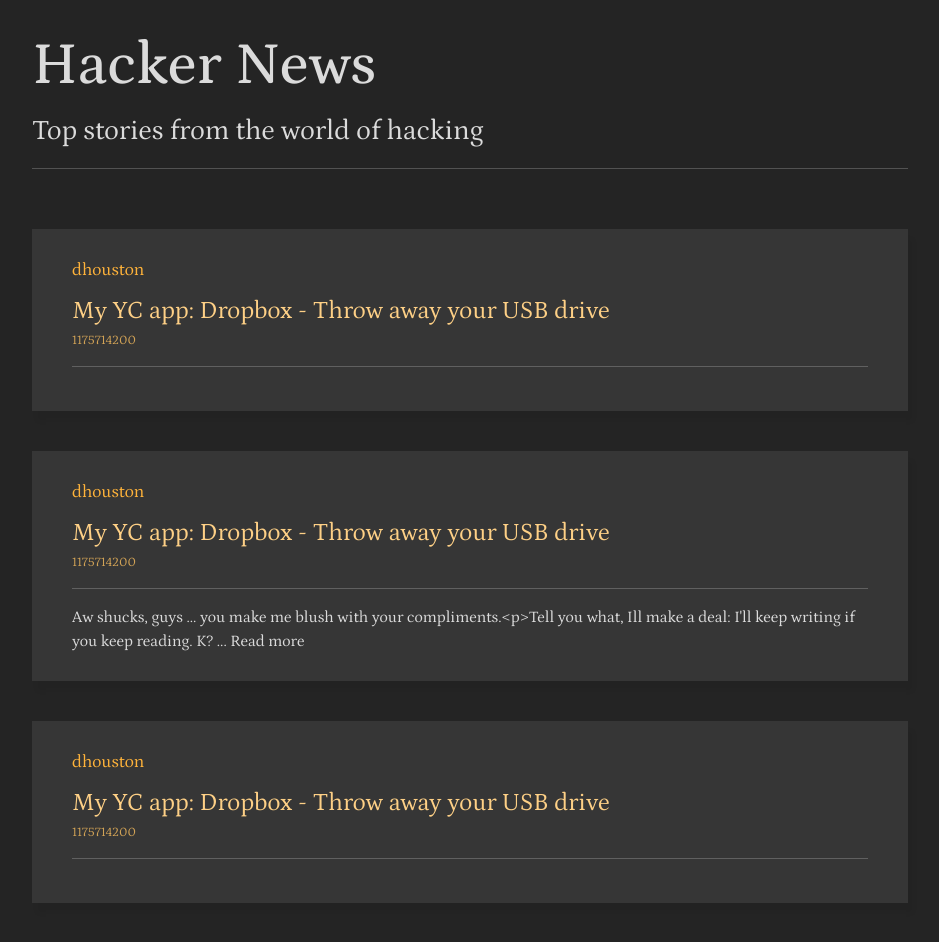
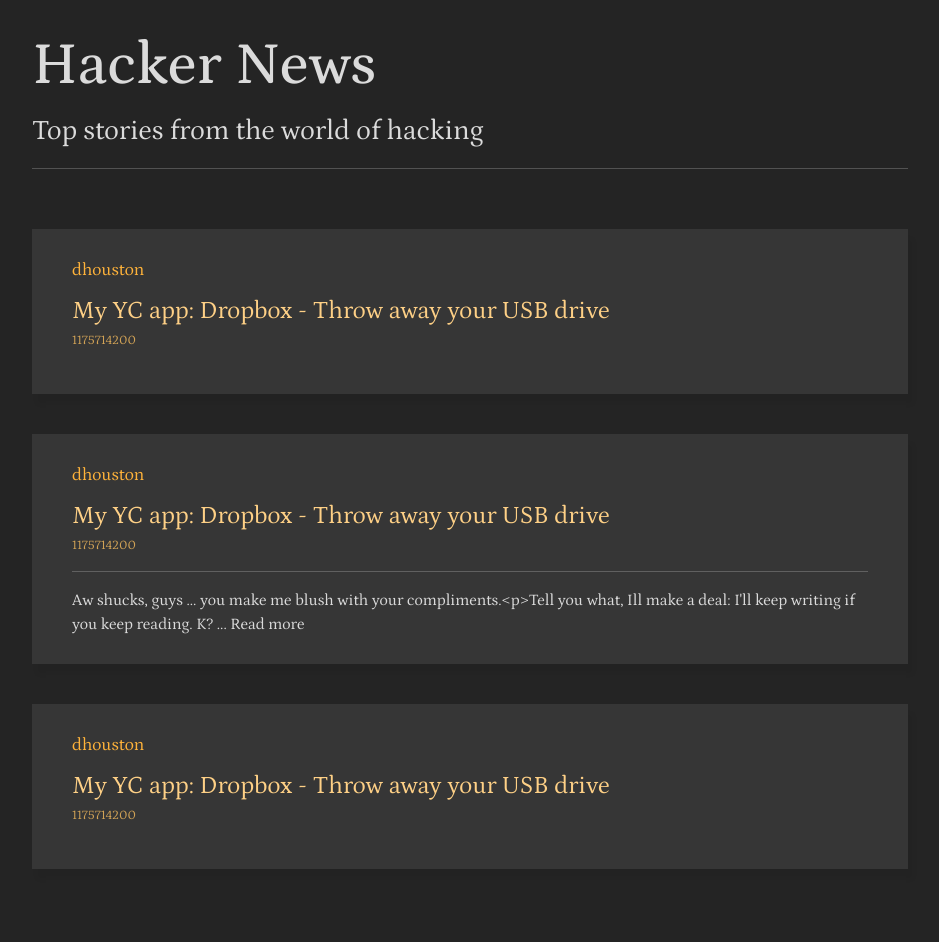
Before and after one commit to C1C0/top-hackers-news-stories, a React (Create React App) app: page / in a window 1280 px wide. Shown: the whole page, without its empty margins (170-1109 px from the left). After the commit the page ends 909 px from the top, so only its background shows below. Built offline with nearby package versions, Linux system fonts and the light colour scheme.

Commit message:
Fix - not displaying not presented text

```diff
--- a/src/Components/Story/Story.tsx
+++ b/src/Components/Story/Story.tsx
@@ -1,23 +1,31 @@
 import styled from "@emotion/styled";
 import React from "react";
 import { ColorPallete } from "../../Shared/design";
-import * as fromInterfaces from "../../Shared/interfaces"
+import * as fromInterfaces from "../../Shared/interfaces";
 import { Hr } from "../SharableComponents/HR";
 
-
-export const Story: React.FC<fromInterfaces.Story> = ({ title, by, time, text }) => {
+export const Story: React.FC<fromInterfaces.Story> = ({
+  title,
+  by,
+  time,
+  text,
+}) => {
   return (
     <StoryBackground>
       <ByP>{by}</ByP>
       <TitleP>{title}</TitleP>
       <TimestampP>{time}</TimestampP>
-      <Hr />
-      <div>{text}</div>
+      {text && (
+        <>
+          <Hr />
+          <div>{text}</div>
+        </>
+      )}
     </StoryBackground>
   );
 };
 
-const StoryBackground = styled.p`
+const StoryBackground = styled.div`
   background-color: ${ColorPallete.backgroundCard1};
   box-shadow: 5px 10px 5px ${ColorPallete.defaultCardShadow};
   padding: 28px 40px;
@@ -27,7 +35,7 @@
 const ByP = styled.p`
   color: ${ColorPallete.mainSaturated};
   margin: 0;
-  font-size: 1.1em
+  font-size: 1.1em;
 `;
 
 const TitleP = styled.p`
@@ -38,5 +46,5 @@
 
 const TimestampP = styled.p`
   color: ${ColorPallete.mainDarker};
-  font-size: .8em;
+  font-size: 0.8em;
 `;
```
